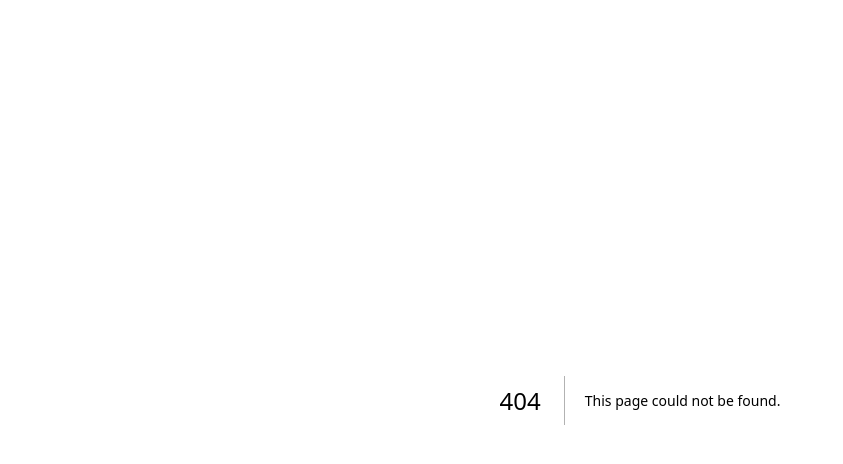
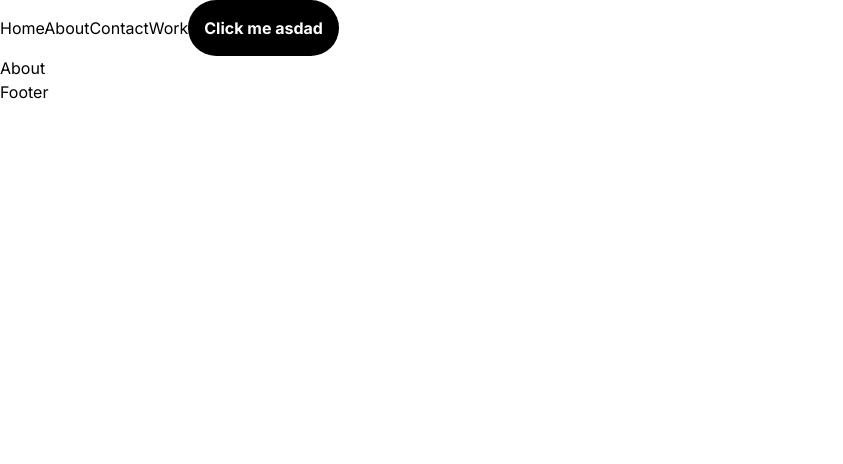
Before and after one commit to uwproductions/web, a Next.js app: page /about in a window 1280 px wide. Before the commit this address had no page. Shown: the top 464 px of the page, without its empty margins (0-843 px from the left). Built offline with nearby package versions, Linux system fonts and the light colour scheme.

Commit message:
app structure

```diff
--- /dev/null
+++ b/app/about/page.tsx
@@ -0,0 +1,9 @@
+import React from 'react'
+
+const About = () => {
+  return (
+    <div>About</div>
+  )
+}
+
+export default About
--- /dev/null
+++ b/app/contact/page.tsx
@@ -0,0 +1,9 @@
+import React from 'react'
+
+const Contact = () => {
+  return (
+    <div>Contact</div>
+  )
+}
+
+export default Contact
--- a/app/globals.css
+++ b/app/globals.css
@@ -2,7 +2,7 @@
 @tailwind components;
 @tailwind utilities;
 
-:root {
+/* :root {
   --foreground-rgb: 0, 0, 0;
   --background-start-rgb: 214, 219, 220;
   --background-end-rgb: 255, 255, 255;
@@ -30,4 +30,4 @@ body {
   .text-balance {
     text-wrap: balance;
   }
-}
+} */
--- a/app/layout.tsx
+++ b/app/layout.tsx
@@ -1,12 +1,14 @@
 import type { Metadata } from "next";
 import { Inter } from "next/font/google";
 import "./globals.css";
+import Header from "@/components/Header";
+import Footer from "@/components/Footer";
 
 const inter = Inter({ subsets: ["latin"] });
 
 export const metadata: Metadata = {
-  title: "Create Next App",
-  description: "Generated by create next app",
+  title: "UW Productions",
+  description: "",
 };
 
 export default function RootLayout({
@@ -16,7 +18,11 @@ export default function RootLayout({
 }>) {
   return (
     <html lang="en">
-      <body className={inter.className}>{children}</body>
+      <body className={inter.className}>
+        <Header />
+        {children}
+        <Footer />
+      </body>
     </html>
   );
 }
--- a/app/page.tsx
+++ b/app/page.tsx
@@ -1,113 +1,12 @@
+import Button from "@/components/Button";
 import Image from "next/image";
+import Link from "next/link";
 
 export default function Home() {
   return (
-    <main className="flex min-h-screen flex-col items-center justify-between p-24">
-      <div className="z-10 w-full max-w-5xl items-center justify-between font-mono text-sm lg:flex">
-        <p className="fixed left-0 top-0 flex w-full justify-center border-b border-gray-300 bg-gradient-to-b from-zinc-200 pb-6 pt-8 backdrop-blur-2xl dark:border-neutral-800 dark:bg-zinc-800/30 dark:from-inherit lg:static lg:w-auto  lg:rounded-xl lg:border lg:bg-gray-200 lg:p-4 lg:dark:bg-zinc-800/30">
-          Get started by editing&nbsp;
-          <code className="font-mono font-bold">app/page.tsx</code>
-        </p>
-        <div className="fixed bottom-0 left-0 flex h-48 w-full items-end justify-center bg-gradient-to-t from-white via-white dark:from-black dark:via-black lg:static lg:size-auto lg:bg-none">
-          <a
-            className="pointer-events-none flex place-items-center gap-2 p-8 lg:pointer-events-auto lg:p-0"
-            href="https://vercel.com?utm_source=create-next-app&utm_medium=appdir-template&utm_campaign=create-next-app"
-            target="_blank"
-            rel="noopener noreferrer"
-          >
-            By{" "}
-            <Image
-              src="/vercel.svg"
-              alt="Vercel Logo"
-              className="dark:invert"
-              width={100}
-              height={24}
-              priority
-            />
-          </a>
-        </div>
-      </div>
+    <main className="bg-white">
+      Home
 
-      <div className="relative z-[-1] flex place-items-center before:absolute before:h-[300px] before:w-full before:-translate-x-1/2 before:rounded-full before:bg-gradient-radial before:from-white before:to-transparent before:blur-2xl before:content-[''] after:absolute after:-z-20 after:h-[180px] after:w-full after:translate-x-1/3 after:bg-gradient-conic after:from-sky-200 after:via-blue-200 after:blur-2xl after:content-[''] before:dark:bg-gradient-to-br before:dark:from-transparent before:dark:to-blue-700 before:dark:opacity-10 after:dark:from-sky-900 after:dark:via-[#0141ff] after:dark:opacity-40 sm:before:w-[480px] sm:after:w-[240px] before:lg:h-[360px]">
-        <Image
-          className="relative dark:drop-shadow-[0_0_0.3rem_#ffffff70] dark:invert"
-          src="/next.svg"
-          alt="Next.js Logo"
-          width={180}
-          height={37}
-          priority
-        />
-      </div>
-
-      <div className="mb-32 grid text-center lg:mb-0 lg:w-full lg:max-w-5xl lg:grid-cols-4 lg:text-left">
-        <a
-          href="https://nextjs.org/docs?utm_source=create-next-app&utm_medium=appdir-template&utm_campaign=create-next-app"
-          className="group rounded-lg border border-transparent px-5 py-4 transition-colors hover:border-gray-300 hover:bg-gray-100 hover:dark:border-neutral-700 hover:dark:bg-neutral-800/30"
-          target="_blank"
-          rel="noopener noreferrer"
-        >
-          <h2 className="mb-3 text-2xl font-semibold">
-            Docs{" "}
-            <span className="inline-block transition-transform group-hover:translate-x-1 motion-reduce:transform-none">
-              -&gt;
-            </span>
-          </h2>
-          <p className="m-0 max-w-[30ch] text-sm opacity-50">
-            Find in-depth information about Next.js features and API.
-          </p>
-        </a>
-
-        <a
-          href="https://nextjs.org/learn?utm_source=create-next-app&utm_medium=appdir-template-tw&utm_campaign=create-next-app"
-          className="group rounded-lg border border-transparent px-5 py-4 transition-colors hover:border-gray-300 hover:bg-gray-100 hover:dark:border-neutral-700 hover:dark:bg-neutral-800/30"
-          target="_blank"
-          rel="noopener noreferrer"
-        >
-          <h2 className="mb-3 text-2xl font-semibold">
-            Learn{" "}
-            <span className="inline-block transition-transform group-hover:translate-x-1 motion-reduce:transform-none">
-              -&gt;
-            </span>
-          </h2>
-          <p className="m-0 max-w-[30ch] text-sm opacity-50">
-            Learn about Next.js in an interactive course with&nbsp;quizzes!
-          </p>
-        </a>
-
-        <a
-          href="https://vercel.com/templates?framework=next.js&utm_source=create-next-app&utm_medium=appdir-template&utm_campaign=create-next-app"
-          className="group rounded-lg border border-transparent px-5 py-4 transition-colors hover:border-gray-300 hover:bg-gray-100 hover:dark:border-neutral-700 hover:dark:bg-neutral-800/30"
-          target="_blank"
-          rel="noopener noreferrer"
-        >
-          <h2 className="mb-3 text-2xl font-semibold">
-            Templates{" "}
-            <span className="inline-block transition-transform group-hover:translate-x-1 motion-reduce:transform-none">
-              -&gt;
-            </span>
-          </h2>
-          <p className="m-0 max-w-[30ch] text-sm opacity-50">
-            Explore starter templates for Next.js.
-          </p>
-        </a>
-
-        <a
-          href="https://vercel.com/new?utm_source=create-next-app&utm_medium=appdir-template&utm_campaign=create-next-app"
-          className="group rounded-lg border border-transparent px-5 py-4 transition-colors hover:border-gray-300 hover:bg-gray-100 hover:dark:border-neutral-700 hover:dark:bg-neutral-800/30"
-          target="_blank"
-          rel="noopener noreferrer"
-        >
-          <h2 className="mb-3 text-2xl font-semibold">
-            Deploy{" "}
-            <span className="inline-block transition-transform group-hover:translate-x-1 motion-reduce:transform-none">
-              -&gt;
-            </span>
-          </h2>
-          <p className="m-0 max-w-[30ch] text-balance text-sm opacity-50">
-            Instantly deploy your Next.js site to a shareable URL with Vercel.
-          </p>
-        </a>
-      </div>
     </main>
   );
 }
--- /dev/null
+++ b/app/work/page.tsx
@@ -0,0 +1,9 @@
+import React from 'react'
+
+const Work = () => {
+  return (
+    <div>Work</div>
+  )
+}
+
+export default Work
--- /dev/null
+++ b/components/Button.tsx
@@ -0,0 +1,21 @@
+"use client";
+
+import React from "react";
+import classNames from "classnames";
+
+const Button = ({ variant = "primary", text = "", onClick = () => {} }) => {
+  return (
+    <button
+      className={classNames({
+        "bg-black text-white": variant === "primary",
+        "bg-white text-black": variant === "secondary",
+        'rounded-full p-4 font-bold transform transition duration-500 hover:scale-105': true,
+      })}
+      onClick={onClick}
+    >
+      {text}
+    </button>
+  );
+};
+
+export default Button;
--- /dev/null
+++ b/components/Footer.tsx
@@ -0,0 +1,11 @@
+import React from 'react'
+
+const Footer = () => {
+  return (
+    <div>
+      <p>Footer</p>
+    </div>
+  )
+}
+
+export default Footer
--- /dev/null
+++ b/components/Header.tsx
@@ -0,0 +1,17 @@
+import Link from "next/link";
+import React from "react";
+import Button from "./Button";
+
+const Header = () => {
+  return (
+    <div>
+      <Link href="/">Home</Link>
+      <Link href="/about">About</Link>
+      <Link href="/contact">Contact</Link>
+      <Link href="/work">Work</Link>
+      <Button text="Click me asdad" variant="primary"/>
+    </div>
+  );
+};
+
+export default Header;
```
Also changed, not shown: package.json (+6 -5 lines), 1 other file (tests, documents, lock files or other folders).
